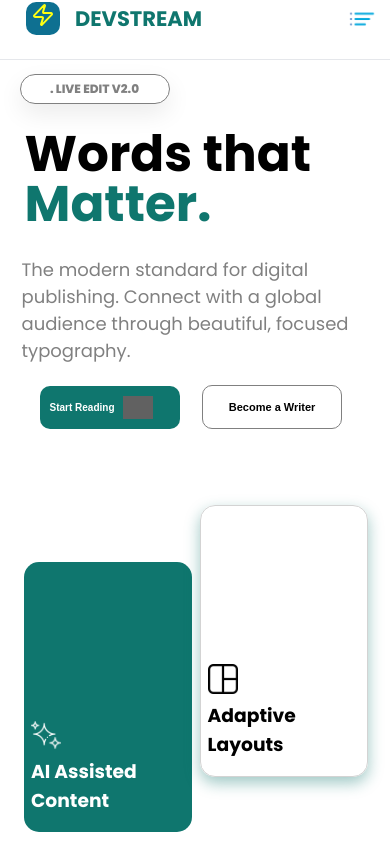
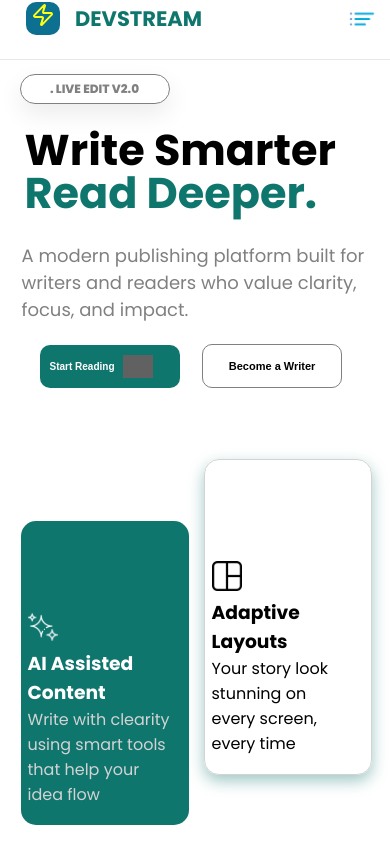
Before and after one commit to Jbosco339/blog-platform, a React (Vite) app: page / in a window 390 px wide. Shown: the top 844 px of the page. Built offline with nearby package versions, Linux system fonts and the light colour scheme; grey boxes are pictures that could not be loaded.

Commit message:
media querries adjusted for some screen sizes

```diff
--- a/src/App.css
+++ b/src/App.css
@@ -89,6 +89,9 @@ body {
     cursor: pointer;
     color: gray;
 }
+.home_art:hover{
+    color: #0f766e;
+}
 #write_story{
     width: 34%;
     font-size: 11px;
@@ -100,6 +103,9 @@ body {
     padding-top: 7px;
     font-weight: bold;
     cursor: pointer;
+}
+#write_story:hover{
+    background-color: rgb(64, 63, 63);
 }
 /* HOME STYLING BEGINS HERE */
 #section1{
@@ -119,6 +125,7 @@ body {
 #second_div{
     width: 40%;
     /* background-color: lightgray; */
+    gap: 15px;
     display: flex;
     margin: 1px;
 }
@@ -159,6 +166,11 @@ body {
     display: inline-flex;
     align-items: center;
     gap: 8px;
+    cursor: pointer;
+}
+#start_reading:hover{
+    background-color: #62a7a3;
+    color: black;
 }
 #become_writer{
     width: 35%;
@@ -170,6 +182,10 @@ body {
     color: black;
     font-size: 18px;
     font-weight: 800;
+    cursor: pointer;
+}
+#become_writer:hover{
+    background-color: #e0f3f2;
 }
 #arrow_img{
     width: 30px;
@@ -185,21 +201,31 @@ body {
     width: 48%;
     margin: auto;
     background-color: #0f766e;
-    padding: 45% 5% 5% 2% ;
+    padding: 26% 5% 5% 2% ;
     border-radius: 15px;
     margin-top: 7rem;
-    /* filter: invert(); */
+    transition: transform 0.3s ease;
+}
+#box1_paragraph{
+    color: lightgrey;
+}
+.secon_divInners:hover{
+    transform: rotate(-3deg);
 }
 .secon_divInners2{
     width: 48%;
     margin: auto;
     border: 1px solid lightgray;
     /* background-color: rgb(179, 113, 12); */
-    padding: 45% 5% 5% 2% ;
+    padding: 29% 5% 5% 2% ;
     border-radius: 15px;
     box-shadow: 0px 6px 15px rgba(15, 118, 110, 0.4);
-    /* filter: invert(); */
+    transition: transform 0.3s ease;
 
+
+}
+.secon_divInners2:hover{
+    transform: rotate(3deg);
 }
 .invert{
     filter: invert();
@@ -289,7 +315,7 @@ body {
     margin: auto;
 }
 #sec2_blackdiv{
-    width: 58%;
+    width: 68%;
     background-color: rgb(4, 1, 30);
     color: white;
     padding: 46px 25px;
@@ -304,15 +330,16 @@ body {
     padding: 10px 30px;
 }
 #watch_ur_story{
+    width: 80%;
     color: lightgray;
     line-height: 1.5;
 }
 #real_time{
     padding-bottom: 3%;
-    font-size: 30px;
+    font-size: 35px;
 }
 #black_innerdiv{
-    width: 58%;
+    width: 88%;
 }
 #black_div2{
     width: 28%;
@@ -505,6 +532,7 @@ body {
     margin: 0px 10px;
     opacity: 0.3;
 }
+
 .icon_images:hover{
     background-color: violet;
     border-radius: 5px;
@@ -643,6 +671,7 @@ body {
 #back_2_Feed{
     margin-top: 5px;
     margin-left: 10px;
+    color: black;
 }
 #back2_section{
     width: 100%;
@@ -677,7 +706,8 @@ body {
 }
 #paragraph1{
     padding: 10px;
-    font-size: 28px;
+    font-size: 20px;
+    line-height: 1.5;
     color: gray;
 }
 #paragraph2{
@@ -708,19 +738,18 @@ body {
     transition: transform 0.5s ease;
     display: flex;
     z-index: 1000;
-    /* transform: translateX(120%); */
-
-}
-.hamburger-menu{
     width: 60%;
     height: 50vh;
     background-color: #0f766e;
     border-radius: 20px;
+    /* transform: translateX(120%); */
+
 }
+
 .hamburger-menu #write_story{
     width: 80%;
     padding: 10px;
-    margin: 15px 1px;
+    /* margin: 15px 1px; */
     margin: 15px 1px 0px 30px;
 }
 .hamburger-menu .home_art{
--- a/src/MediaQuerry.css
+++ b/src/MediaQuerry.css
@@ -38,6 +38,7 @@
     }
     #become_writer{
         width: 38%;
+        font-size: 15px;
     }
     #real_time{
         font-size: 20px;
@@ -112,6 +113,16 @@
    #modern_standard{
     width: 90%;
    }
+   #words_matter{
+    font-size: 50px;
+   }
+   #start_reading{
+    width: 39%;
+    font-size: 12px;
+   }
+   #become_writer{
+    width: 39%;
+   }
 }
 /* For surface duo */
 @media screen and (max-width:540px) {
@@ -121,6 +132,9 @@
     }
     #curated_inner{
         width: 80%;
+    }
+    #delete_andArrow{
+        width: 19%;
     }
     #delete_icon{
         width: 60%;
@@ -206,6 +220,13 @@
    #back2_div{
     width: 90%;
    }
+   #writername_and_initial{
+    width: 60%;
+   }
+
+    .percentage_divs{
+        text-align: center;
+    }
 }
 /* For iphone 14 proMax */
 @media screen and (max-width:430px) {
@@ -259,6 +280,12 @@
         width: 10%;
     }
 }
+/* for pixel 7 */
+@media screen and (max-width:412px) {
+    #words_matter{
+        font-size: 43px;
+    }
+}
 /* For Samsung Galaxy S20 Ultra */
 @media screen and (max-width:412px) {
 
@@ -304,6 +331,9 @@
         width: 42%;
         font-size: 8px;
     }
+    #words_matter{
+        font-size: 35px;
+    }
 }
 /* For iphone 5/SE */
 @media screen and (max-width:320px) {
--- a/src/Pages/ArticleDetails.jsx
+++ b/src/Pages/ArticleDetails.jsx
@@ -1,14 +1,67 @@
-import React from 'react'
-import Article_details22 from '../components/Article_details22'
+import React, { useEffect, useState } from 'react'
+import { Link, useParams } from 'react-router-dom'
 
 function ArticleDetails() {
+  // Get article ID from the URL
+  const { id } = useParams()
+
+  // State to store the selected article
+  const [article, setArticle] = useState(null)
+
+  // Runs when the component mounts or when the ID changes
+  useEffect(() => {
+    // Get all articles from localStorage
+    const storedArticles =
+      JSON.parse(localStorage.getItem('articles')) || []
+
+    // Find the article that matches the URL ID
+    const selectedArticle = storedArticles.find(
+      (item) => item.id.toString() === id
+    )
+
+    // Save found article to state
+    setArticle(selectedArticle)
+  }, [id])
+
+  // If article is still loading or not found, show a message
+  if (!article) {
+    return (
+      <p style={{ textAlign: 'center', marginTop: '40px' }}>
+        Article not found or loading...
+      </p>
+    )
+  }
+
   return (
-    <div>
+    <section id="back2_section">
+      <div id="back2_div">
+        {/* Back to articles feed */}
+        <Link to="/article" id="back_arrowdiv">
+          <img src="/back2.png" alt="back arrow" id="backArrow" />
+          <h3 id="back_2_Feed">Back to Feed</h3>
+        </Link>
 
-      <Article_details22/>
-    </div>
+        {/* Author info */}
+        <div id="initilas_div">
+          <h1 id="grace_init">{article.authorAbrev}</h1>
+          <h3>
+            {article.authorName}
+            <br />
+            <span id="verifiedNew">
+              Verified Author · {article.date}
+            </span>
+          </h3>
+        </div>
 
+        {/* Article title */}
+        <h1 id="future_design22">{article.title}</h1>
 
+        {/* Article content */}
+        <div id="paragraphs_div">
+          <p id="paragraph1">{article.write}</p>
+        </div>
+      </div>
+    </section>
   )
 }
 
--- a/src/components/Article_card_component.jsx
+++ b/src/components/Article_card_component.jsx
@@ -49,7 +49,7 @@ function Article_card_component({
 
             {/* Short preview of article content */}
             <Link to={`/articles/${id}`} id="artificial_intel">
-              {write?.slice(0, 120)}
+              {write?.slice(0, 120)}...
             </Link>
 
             {/* Visual separator */}
@@ -65,11 +65,12 @@ function Article_card_component({
               {/* Action icons */}
               <div id="delete_andArrow">
                 {/* DELETE ARTICLE BUTTON */}
-                <button id="delete_icon" onClick={handleDeleteClick}>
+                <button id="id='deleting_img'" onClick={handleDeleteClick}>
                   <img
                     src={deleting}
                     alt="delete"
                     className="icon_images"
+
                   />
                 </button>
 
--- a/src/components/Hamburger.jsx
+++ b/src/components/Hamburger.jsx
@@ -5,11 +5,12 @@ function Hamburger({ menuOpen, setMenuOpen }) {
     if (!menuOpen) return null;
   return (
 
-            <div id='' className=' hamburger-menu ${menuOpen ? "open" : ""}' >
+            <div className=' hamburger-menu ${menuOpen ? "open" : ""}' >
                 <button
                 className='close-btn'
-                onClick={() => setMenuOpen(false)}
-                ><img src="/close.png" id='close_img' alt="" /></button>
+                onClick={() => setMenuOpen(false)}>
+                  <img src="/close.png" id='close_img' alt="" />
+                </button>
               <Link className='home_art' to="/" onClick={()=>setMenuOpen(false)}>Home</Link>
               <Link className='home_art' to="/Article" onClick={()=>setMenuOpen(false)}>Article</Link>
               <Link id='write_story' to="/add-story" onClick={()=>setMenuOpen(false)}>Write a story</Link>
--- a/src/components/Home_Hero_Section.jsx.jsx
+++ b/src/components/Home_Hero_Section.jsx.jsx
@@ -1,4 +1,5 @@
 import React from 'react'
+import { Link } from 'react-router-dom'
 
 function HeroSection() {
   return (
@@ -8,15 +9,19 @@ function HeroSection() {
             <div id='first_div'>
               <div id='live_edit'><p>. LIVE EDIT V2.0</p></div>
 
-              <h1 id='words_matter'>Words that <span id='matter_span'>Matter.</span></h1>
+              <h1 id='words_matter'>Write Smarter <span id='matter_span'>Read Deeper.</span></h1>
               <p id='modern_standard'>
-                The modern standard for digital publishing. Connect with a global audience through beautiful, focused typography.
+                A modern publishing platform built for writers and readers who value clarity, focus, and impact.
               </p>
+              <Link to="/Article">
               <button id='start_reading'>
                 Start Reading
                 <img src="/arrows.png" alt="" id='arrow_img' />
                 </button>
+              </Link>
+              <Link to="/add-story">
               <button id='become_writer'>Become a Writer </button>
+              </Link>
             </div>
 
 
@@ -24,12 +29,16 @@ function HeroSection() {
               <div className='secon_divInners'>
               <img src="/star.png" alt="" className='miniImage invert'/>
               <h3 className='invert'>AI Assisted Content</h3>
+              <p id='box1_paragraph'>Write with clearity using smart tools that help your idea flow</p>
               </div>
 
 
               <div className='secon_divInners2'>
                 <img src="/layout.png" alt="" className='miniImage'/>
               <h3>Adaptive Layouts</h3>
+              <p>
+                Your story look stunning on every screen, every time
+              </p>
               </div>
             </div>
           </article>
```
